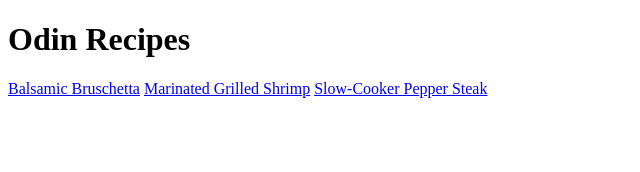
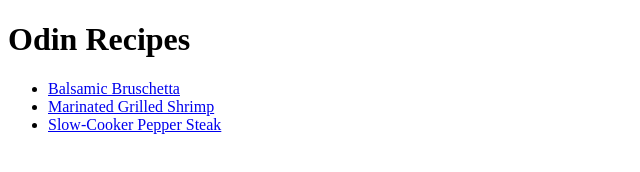
Before and after one commit to shantorrejos/odin-recipes, a plain HTML site: page index.html in a window 1280 px wide. Shown: the whole page, without its empty margins (0-640 px from the left). Drawn offline with Linux system fonts and the light colour scheme.

Commit message:
Update index file to list and link all recipe anchors

```diff
--- a/index.html
+++ b/index.html
@@ -7,8 +7,10 @@
 </head>
 <body>
     <h1>Odin Recipes</h1>
-    <a href="./recipes/Balsamic Bruschetta.html">Balsamic Bruschetta</a>
-    <a href="./recipes/Marinated Grilled Shrimp.html">Marinated Grilled Shrimp</a>
-    <a href="./recipes/Slow-Cooker Pepper Steak.html">Slow-Cooker Pepper Steak</a>
+    <ul>
+        <li><a href="./recipes/Balsamic Bruschetta.html">Balsamic Bruschetta</a></li>
+        <li><a href="./recipes/Marinated Grilled Shrimp.html">Marinated Grilled Shrimp</a></li>
+        <li><a href="./recipes/Slow-Cooker Pepper Steak.html">Slow-Cooker Pepper Steak</a></li>
+    </ul>
 </body>
 </html>
```
